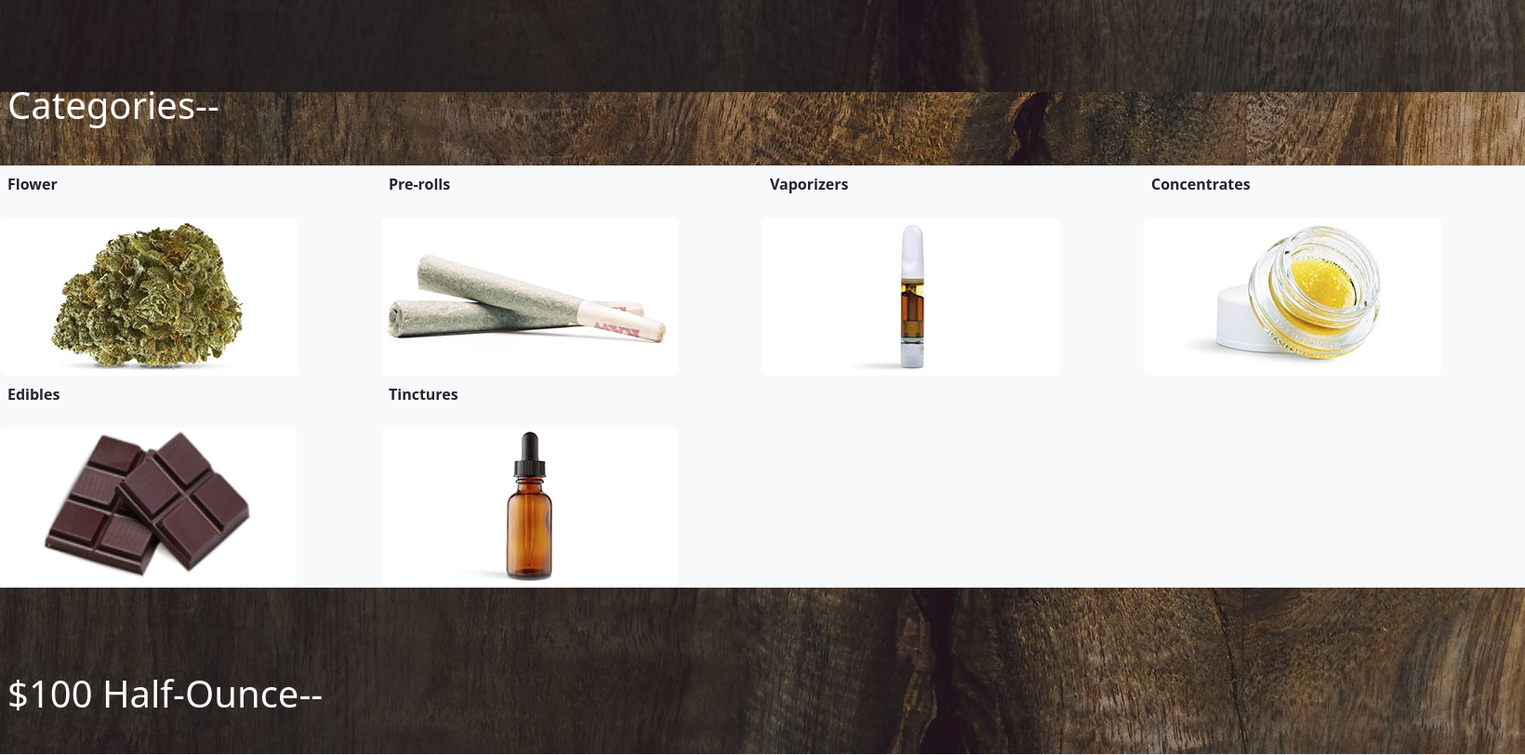
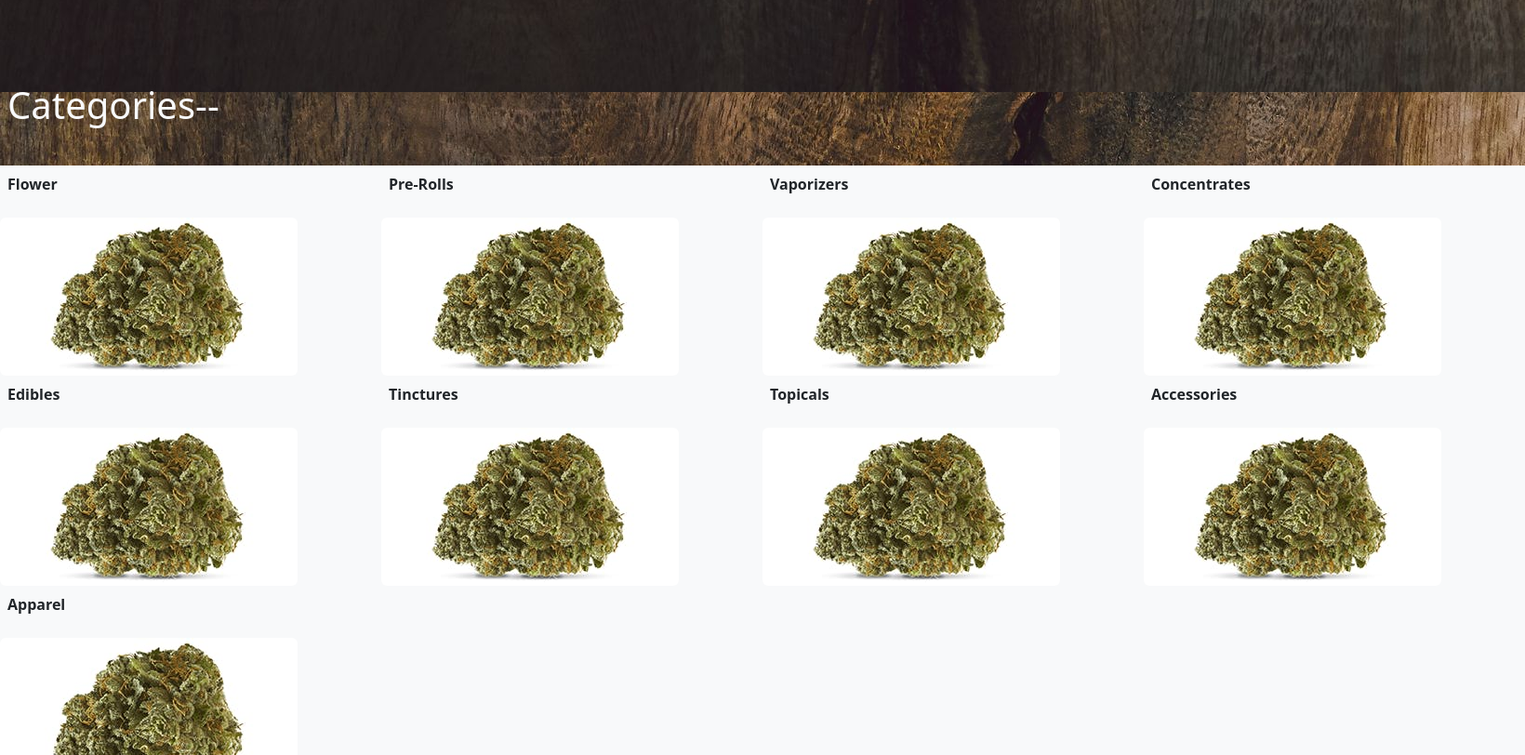
Before and after one commit to FranklinJamesJones89/Blackstone-Valley, a Django app: page /dispensary-menu in a window 1640 px wide. Shown: the part 2061-2873 px from the top of the page at 93% size. Run offline with Django 4.2, Linux system fonts and the light colour scheme; data comes from the database, SQL or seed files in the repository; both versions use the stored data as it was after the commit; some libraries are stand-ins or nearby versions.

Commit message:
Dynamically render categories to dispensary_menu.html

```diff
--- a/product/models.py
+++ b/product/models.py
@@ -21,7 +21,7 @@ class Brand(models.Model):
         return self.title
 
 class Product(models.Model):
-    category = models.ForeignKey(Category, related_name='products', on_delete=models.CASCADE)
+    category = models.ForeignKey(Category, on_delete=models.CASCADE)
     brand = models.ForeignKey(Brand, related_name='brands', on_delete=models.CASCADE)
     title = models.CharField(max_length=50)
     description = models.TextField()
@@ -34,6 +34,7 @@ class Product(models.Model):
     thc = models.FloatField(blank=True, null=True)
     cbd = models.FloatField(blank=True, null=True)
     slug = models.SlugField(max_length=50)
+    created_at = models.DateTimeField(auto_now_add=True)
 
     def __str__(self):
         return self.title
--- a/store/static/store/css/styles.css
+++ b/store/static/store/css/styles.css
@@ -150,6 +150,11 @@
 	height: 172px;
 }
 
+.apparel-img {
+	width:320px;
+	height: 172px;
+}
+
 @media (max-width: 480px) {
 	.shop-img-chocolate {
 		width: 200px;
--- a/store/templates/store/dispensary-menu.html
+++ b/store/templates/store/dispensary-menu.html
@@ -92,44 +92,22 @@ No matter what, rest assured that you’re getting only the freshest cannabis pr
 </div>
 </Section>
 
+
 <!-- Categories -->
 <h1 style="margin-top: 5%;"class="p-2 text-light">Categories--</h1>
 <Section>
 <div class="categories-grid bg-light">
-	<div class="">
-	  <p class="fw-bold p-2">Flower</p>
-	  <a href=""><img class="rounded" src="{% static 'store/media/flower.jpeg' %}" alt=""></a>
-	</div>
-
-	<div>
-	  <p class="fw-bold p-2">Pre-rolls</p>
-	  <a href=""><img class="rounded"src="{% static 'store/media/pre-rolls.jpeg' %}" alt=""></a>
-	</div>
-
-	<div>
-	  <p class="fw-bold p-2">Vaporizers</p>
-	  <a href=""><img class="rounded" src="{% static 'store/media/vaporizers.jpeg' %}" alt=""></a>
-	</div>
-
-	<div>
-	  <p class="fw-bold p-2">Concentrates</p>
-	  <a href=""><img class="rounded" src="{% static 'store/media/concentrates.jpeg' %}" alt=""></a>
-	</div>
-
-	<div>
-	  <p class="fw-bold p-2">Edibles</p>
-	  <a href=""><img class="rounded shop-img-chocolate"src="{% static 'store/media/Group-41584.webp' %}" alt=""></a>
-	</div>
-
-	<div>
-	  <p class="fw-bold p-2">Tinctures</p>
-	  <a href=""><img class="rounded"src="{% static 'store/media/tinctures.jpeg' %}" alt=""></a>
-	</div>
+  {% for category in categories %}
+  <div class="">
+    <p class="fw-bold p-2">{{ category.title }}</p>
+    <a href="{% url 'store:category' category.id %}"><img class="rounded" src="{% static 'store/media/flower.jpeg' %}" alt=""></a>
+  </div>
+  {% endfor %}
 </div>
 </Section>
 
 <!-- $100 Half-Ounce -->
-<h1 style="margin-top: 5%;"class="p-2 text-light">$100 Half-Ounce--</h1>
+<!--<h1 style="margin-top: 5%;"class="p-2 text-light">$100 Half-Ounce--</h1>
 <Section>
 <div class="categories-grid bg-light p-2">
 	<div class="">
@@ -153,9 +131,7 @@ No matter what, rest assured that you’re getting only the freshest cannabis pr
 	  <a href=""><img class="rounded"src="https://images.dutchie.com/1600e693ff3e9dc587f224e220783c9c?auto=format&fit=fill&fill=solid&fillColor=%23fff&__typename=ImgixSettings&ixlib=react-9.0.2&h=175&w=175&q=75&dpr=1" alt=""></a>
 	</div>
 </div>
-</Section>
-
-
+</Section>-->
 
 {% include 'store/components/footer.html' %}
 {% endblock content %}
--- a/store/urls.py
+++ b/store/urls.py
@@ -8,4 +8,5 @@ urlpatterns = [
     path('', views.index, name='index'),
     path('dispensary-menu', views.dispensary_menu, name='dispensary-menu'),
     path('about', views.about, name='about'),
+    path('category/<str:pk>/', views.category, name='category')
 ]
--- a/store/views.py
+++ b/store/views.py
@@ -1,7 +1,7 @@
 from django.shortcuts import render
 import datetime
 
-from product.models import Category
+from product.models import Category, Product
 
 def index(request):
     categories = Category.objects.all()
@@ -9,6 +9,9 @@ def index(request):
     return render(request, 'store/index.html', context)
 
 def dispensary_menu(request):
+    categories = Category.objects.all()
+    product = Product.objects.all()
+
     current_time = datetime.datetime.now().time()
 
     if current_time < datetime.time(20,0) and current_time >= datetime.time(10,0):
@@ -16,11 +19,17 @@ def dispensary_menu(request):
     else:
         business = 'Closed'
 
-    categories = Category.objects.all()
-
-    context = {'categories': categories, 'business': business}
+    context = {'categories': categories, 'business': business, 'product': product}
 
     return render(request, 'store/dispensary-menu.html', context)
 
 def about(request):
     return render(request, 'store/about.html')
+
+def category(request, pk):
+    category = Category.objects.get(id=pk)
+    product = category.product_set.order_by('-created_at')
+
+    context = {'category': category, 'product': product}
+
+    return render(request, 'store/category.html', context)
```
Also changed, not shown: store/templates/store/category.html (added, +12 -0 lines), db.sqlite3, product/migrations/0006_product_created_at.py (added), product/migrations/0007_alter_product_category.py (added).
